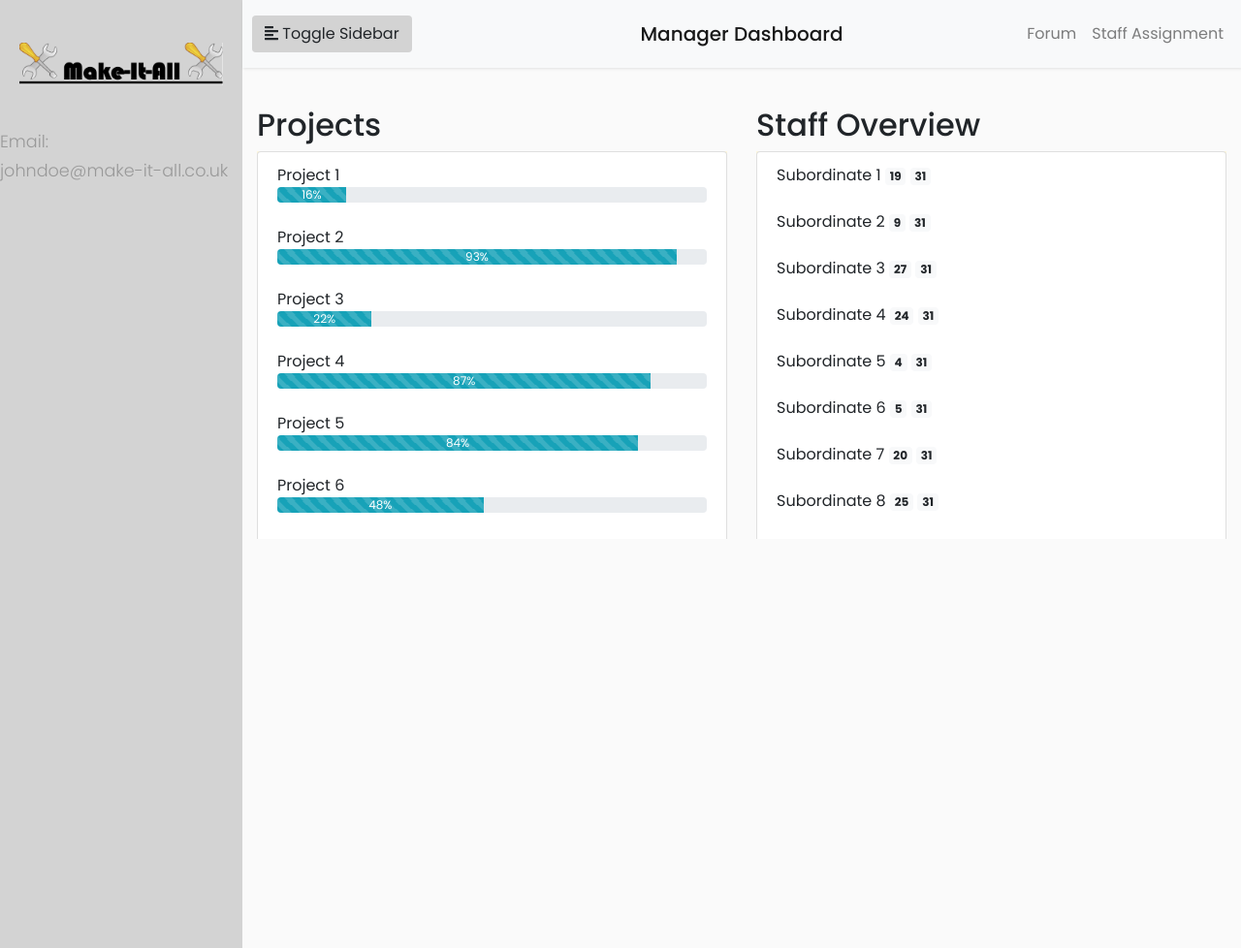
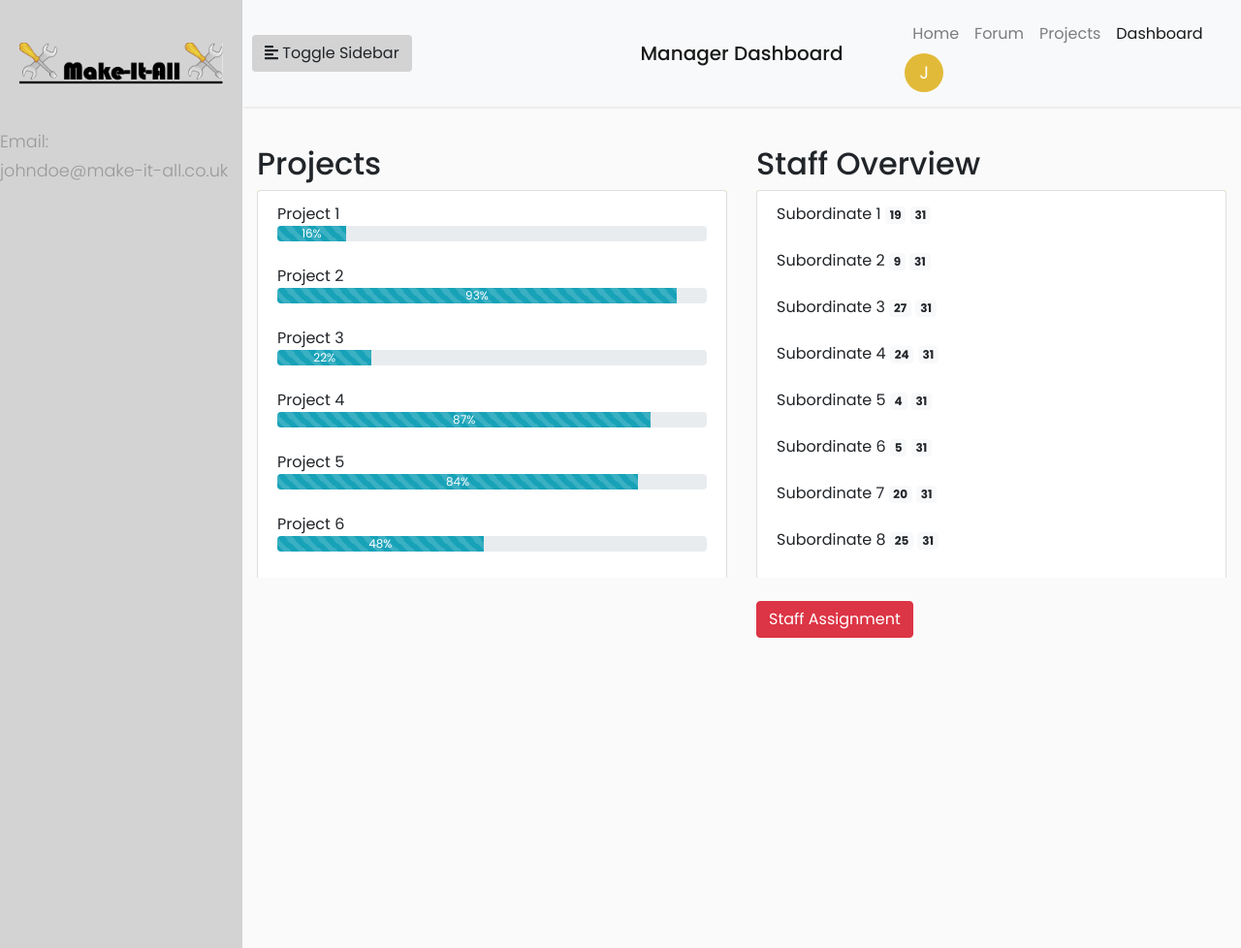
Before and after one commit to lborocs/22cob290-part2-team-10, a PHP site: page /dashboard in a window 1280 px wide. Shown: the whole page at 97% size. Run offline with PHP 8.4, Linux system fonts and the light colour scheme; some libraries are stand-ins or nearby versions.

Commit message:
Update dashboard navbar to match other pages & move staff_assignment link to button

```diff
--- a/prototype/src/dashboard.php
+++ b/prototype/src/dashboard.php
@@ -1,4 +1,6 @@
 <?php
+
+// FIXME: the template doesn't look the exact same as Home & Projects
 
 require "backend/users.php";
 
@@ -79,7 +81,7 @@ function get_managed_staff(string $email): array
           </div>
 
           <!-- middle -->
-          <div class="mx-auto w-100 order-1 d-flex justify-content-between">
+          <div class="mx-auto w-100 order-1 d-flex">
             <!--
               have to repeat ToggleSidebar button because I couldn't find a way to make left & middle sticky
               while keeping right collapsable if that makes sense
@@ -108,10 +110,24 @@ function get_managed_staff(string $email): array
           <div id="navbarSupportedContent" class="navbar-collapse collapse w-100 order-2">
             <ul class="nav navbar-nav ml-auto">
               <li class="nav-item">
-                  <a class="nav-link" href="forum">Forum</a>
+                <a class="nav-link" href="home">Home</a>
               </li>
               <li class="nav-item">
-                <a class="nav-link" href="staff_assignment">Staff Assignment</a>
+                <a class="nav-link" href="forum">Forum</a>
+              </li>
+              <li class="nav-item">
+                <a class="nav-link" href="projects?name=Project 7">Projects</a>
+              </li>
+              <li class="nav-item active">
+                <a class="nav-link">Dashboard</a>
+              </li>
+              <li class="nav-item">
+                <a href="profile">
+                  <span class="nav-link d-lg-none d-md-block">Profile</span>
+                  <span class="text-avatar d-none d-lg-block">
+                    <?= strtoupper($email[0]) ?>
+                  </span>
+                </a>
               </li>
             </ul>
           </div>
@@ -164,7 +180,6 @@ function get_managed_staff(string $email): array
               <div class="col-sm">
                 <h2>Staff Overview</h2>
                 <div class="scrollbar">
-
                   <ul class="list-group">
                     <?php
                     $staff = get_managed_staff($email);
@@ -185,6 +200,11 @@ function get_managed_staff(string $email): array
                     ?>
                   </ul>
                 </div>
+                <a href="staff_assignment">
+                  <button class="btn btn-danger mt-4">
+                    Staff Assignment
+                  </button>
+                </a>
               </div>
             </div>
           </div>
--- a/prototype/src/dashboard/style.css
+++ b/prototype/src/dashboard/style.css
@@ -225,3 +225,20 @@ img {
     margin-left: auto;
     margin-right: auto;
 }
+
+
+/*  */
+
+.text-avatar {
+    /* https://stackoverflow.com/a/58367383 */
+    width: 40px;
+    aspect-ratio: 1;
+    border-radius: 50%;
+    color: #fff;
+    line-height: 40px;
+    text-align: center;
+    background: #e2ba39; /* pick random color? or let user pick? */
+    /* display: inline-block; */
+
+    font-size: large;
+}
```
